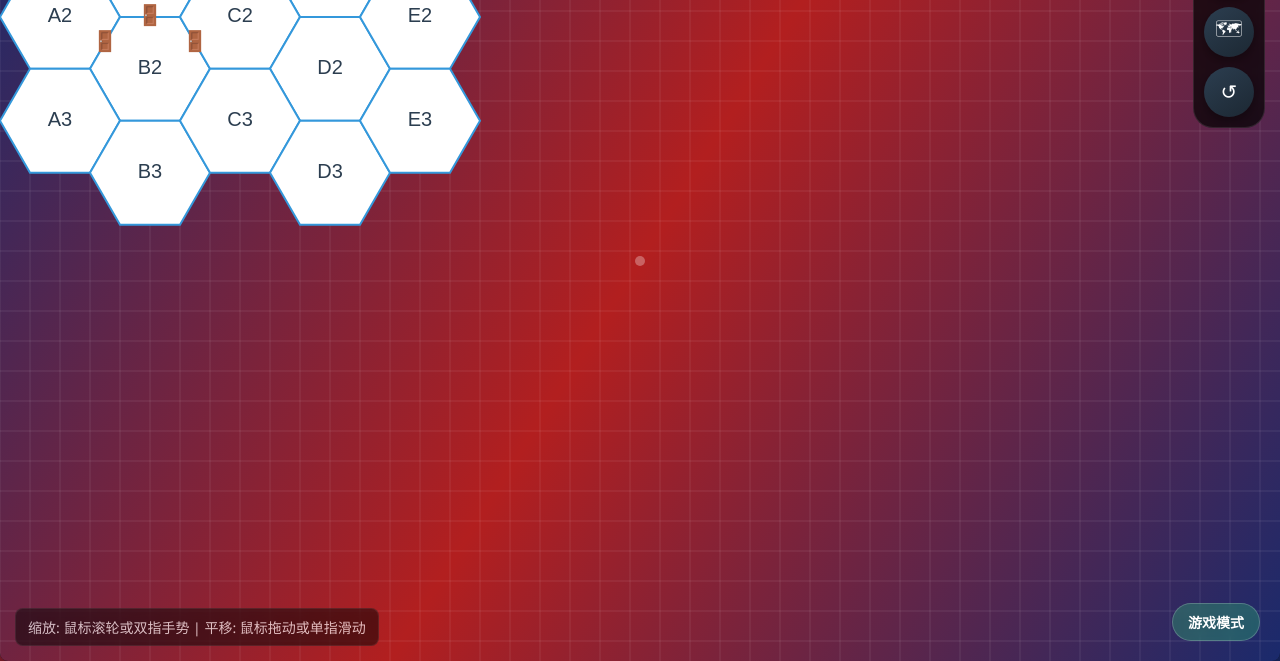
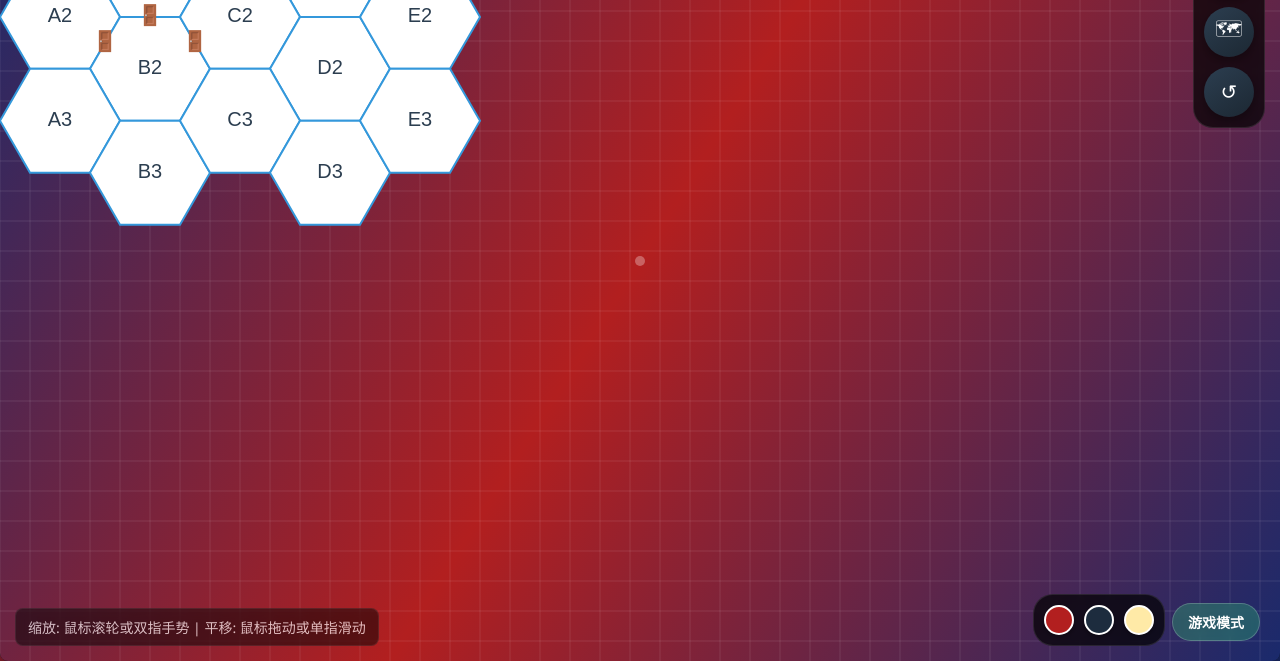
Before and after one commit to txs-ft/html-tools, a plain HTML site: page app/hex-ground/index.html in a window 1280 px wide. Shown: the part 139-800 px from the top of the page. Drawn offline with Linux system fonts and the light colour scheme.

Commit message:
Added theme manager

```diff
--- a/app/hex-ground/css/main.css
+++ b/app/hex-ground/css/main.css
@@ -159,3 +159,15 @@ h1 {
     border: 1px solid rgba(255, 255, 255, 0.1);
     display: none;
 }
+
+.theme-switcher {
+    background: rgba(0, 0, 0, 0.7);
+    padding: 10px;
+    border-radius: 20px;
+    backdrop-filter: blur(5px);
+    border: 1px solid rgba(255, 255, 255, 0.1);
+}
+
+.theme-btn {
+    transition: all 0.3s ease;
+}
--- a/app/hex-ground/js/ui/map-renderer.js
+++ b/app/hex-ground/js/ui/map-renderer.js
@@ -1,4 +1,6 @@
 import { HexMap } from '../core/hex-map.js';
+import { ThemeManager } from './theme-manager.js';
+
 
 /**
  * 路徑：hex-ground/js/ui/map-renderer.js
@@ -62,14 +64,21 @@ export class MapRenderer {
         const width = this.canvas.width;
         const height = this.canvas.height;
 
+        // 从主题管理器获取背景渐变
+        const gradientColors = ThemeManager.getTheme().backgroundGradient;
+
         // 创建渐变背景
         const gradient = ctx.createLinearGradient(0, 0, width, height);
-        gradient.addColorStop(0, '#1a2a6c');
-        gradient.addColorStop(0.5, '#b21f1f');
-        gradient.addColorStop(1, '#1a2a6c');
+        gradient.addColorStop(0, gradientColors[0]);
+        gradient.addColorStop(0.5, gradientColors[1]);
+        gradient.addColorStop(1, gradientColors[2]);
 
         ctx.fillStyle = gradient;
         ctx.fillRect(0, 0, width, height);
+
+        // 绘制网格线 - 使用主题颜色
+        ctx.strokeStyle = ThemeManager.getTheme().gridLines;
+        ctx.lineWidth = 1;
 
         // 绘制网格线
         ctx.strokeStyle = 'rgba(255, 255, 255, 0.1)';
@@ -116,19 +125,20 @@ export class MapRenderer {
      */
     drawHexRoom(room) {
         const ctx = this.ctx;
+        const theme = ThemeManager.getTheme();
 
-        // 绘制六边形
+        // 绘制六边形 - 使用主题颜色
         this.drawHexagon(
             room.x,
             room.y,
             room.size,
-            room.hover ? '#e0f7fa' : '#ffffff',
-            room.hover ? '#f1c40f' : '#3498db'
+            room.hover ? theme.roomFillHover : theme.roomFill,
+            room.hover ? theme.roomBorderHover : theme.roomBorder
         );
 
-        // 绘制房间编号
-        ctx.fillStyle = '#2c3e50';
-        ctx.font = `${Math.max(12, room.size/3)}px Arial`;
+        // 绘制房间编号 - 使用主题字体和颜色
+        ctx.fillStyle = theme.roomText;
+        ctx.font = `${theme.roomFontSize(room.size)}px ${theme.roomFont}`;
         ctx.textAlign = 'center';
         ctx.textBaseline = 'middle';
         ctx.fillText(room.id, room.x, room.y);
@@ -196,6 +206,7 @@ export class MapRenderer {
      */
     drawHexDoor(door, mode) {
         const ctx = this.ctx;
+        const theme = ThemeManager.getTheme();
 
         if (mode === 'game') {
             // 游戏模式下只绘制可用的门
@@ -210,18 +221,22 @@ export class MapRenderer {
         if (mode === 'edit') {
             if (door.isUsable) {
                 ctx.globalAlpha = 1.0;
+                ctx.fillStyle = theme.doorActive;
             } else {
                 ctx.globalAlpha = 0.5;
+                ctx.fillStyle = theme.doorInactive;
             }
 
             // 鼠标悬停效果
             if (door.hover) {
-                ctx.shadowColor = '#f1c40f';
+                ctx.shadowColor = theme.doorHover;
                 ctx.shadowBlur = 15;
             }
+        } else {
+            ctx.fillStyle = theme.doorActive;
         }
 
-        ctx.font = `20px Arial`;
+        ctx.font = `${theme.doorFontSize}px ${theme.doorFont}`;
         ctx.textAlign = 'center';
         ctx.textBaseline = 'middle';
         ctx.fillText('🚪', 0, 0);
--- /dev/null
+++ b/app/hex-ground/js/ui/theme-manager.js
@@ -0,0 +1,90 @@
+// 路径：hex-ground/js/ui/theme-manager.js
+
+/**
+ * 主题管理器，集中管理所有视觉样式
+ */
+export class ThemeManager {
+    static themes = {
+        default: {
+            name: "默认主题",
+            roomFill: '#ffffff',
+            roomFillHover: '#e0f7fa',
+            roomBorder: '#3498db',
+            roomBorderHover: '#f1c40f',
+            roomText: '#2c3e50',
+            doorActive: '#2ecc71',
+            doorInactive: '#95a5a6',
+            doorHover: '#f1c40f',
+            backgroundGradient: ['#1a2a6c', '#b21f1f', '#1a2a6c'],
+            gridLines: 'rgba(255, 255, 255, 0.1)',
+            roomFont: 'Arial',
+            doorFont: 'Arial',
+            roomFontSize: roomSize => Math.max(12, roomSize / 3),
+            doorFontSize: 20
+        },
+        dark: {
+            name: "深色主题",
+            roomFill: '#34495e',
+            roomFillHover: '#4a6b8a',
+            roomBorder: '#1abc9c',
+            roomBorderHover: '#f1c40f',
+            roomText: '#ecf0f1',
+            doorActive: '#27ae60',
+            doorInactive: '#7f8c8d',
+            doorHover: '#f39c12',
+            backgroundGradient: ['#0d1520', '#1d2c3e', '#0d1520'],
+            gridLines: 'rgba(200, 200, 200, 0.1)',
+            roomFont: 'Arial',
+            doorFont: 'Arial',
+            roomFontSize: roomSize => Math.max(12, roomSize / 3),
+            doorFontSize: 20
+        },
+        pastel: {
+            name: "柔和主题",
+            roomFill: '#ffeaa7',
+            roomFillHover: '#fdcb6e',
+            roomBorder: '#74b9ff',
+            roomBorderHover: '#ff7675',
+            roomText: '#2d3436',
+            doorActive: '#55efc4',
+            doorInactive: '#dfe6e9',
+            doorHover: '#ff7675',
+            backgroundGradient: ['#a29bfe', '#ffeaa7', '#a29bfe'],
+            gridLines: 'rgba(45, 52, 54, 0.1)',
+            roomFont: 'Comic Sans MS, cursive',
+            doorFont: 'Comic Sans MS, cursive',
+            roomFontSize: roomSize => Math.max(14, roomSize / 2.5),
+            doorFontSize: 22
+        }
+    };
+
+    static currentTheme = 'default';
+
+    /**
+     * 设置当前主题
+     * @param {string} themeName - 主题名称
+     */
+    static setTheme(themeName) {
+        if (this.themes[themeName]) {
+            this.currentTheme = themeName;
+            return true;
+        }
+        return false;
+    }
+
+    /**
+     * 获取当前主题配置
+     * @returns {Object} 主题配置对象
+     */
+    static getTheme() {
+        return this.themes[this.currentTheme];
+    }
+
+    /**
+     * 获取可用主题列表
+     * @returns {Array} 主题名称列表
+     */
+    static getAvailableThemes() {
+        return Object.keys(this.themes);
+    }
+}
--- a/app/hex-ground/js/ui/ui-controller.js
+++ b/app/hex-ground/js/ui/ui-controller.js
@@ -1,5 +1,7 @@
 import { MapRenderer } from './map-renderer.js';
 import { HexMap } from '../core/hex-map.js';
+import { ThemeManager } from './theme-manager.js';
+import stateManager from '../state/state-manager.js';
 
 /**
  * 路徑：hex-ground/js/ui/ui-controller.js
@@ -70,6 +72,9 @@ export class UIController {
 
         // 添加事件监听器
         this.setupEventListeners();
+
+        // 添加主题切换功能
+        this.addThemeSwitcher();
 
         // 初始绘制
         this.draw();
@@ -511,4 +516,55 @@ export class UIController {
         // 重绘以更新悬停效果
         this.draw();
     }
+
+    /**
+     * 添加主题切换控件
+     */
+    addThemeSwitcher() {
+        const themeContainer = document.createElement('div');
+        themeContainer.className = 'theme-switcher';
+        themeContainer.style.position = 'absolute';
+        themeContainer.style.bottom = '15px';
+        themeContainer.style.right = '115px';
+        themeContainer.style.zIndex = '10';
+        themeContainer.style.display = 'flex';
+        themeContainer.style.gap = '10px';
+
+        const themes = ThemeManager.getAvailableThemes();
+        themes.forEach(themeName => {
+            const theme = ThemeManager.themes[themeName];
+            const btn = document.createElement('button');
+            btn.className = 'theme-btn';
+            btn.title = theme.name;
+            btn.style.width = '30px';
+            btn.style.height = '30px';
+            btn.style.borderRadius = '50%';
+            btn.style.border = '2px solid white';
+            btn.style.cursor = 'pointer';
+            btn.style.background = theme.backgroundGradient[1];
+            btn.style.boxShadow = '0 2px 5px rgba(0,0,0,0.3)';
+
+            btn.addEventListener('click', () => {
+                ThemeManager.setTheme(themeName);
+                this.renderer.draw(
+                    stateManager.get('mode'),
+                    stateManager.get('offset').x,
+                    stateManager.get('offset').y,
+                    stateManager.get('scale')
+                );
+
+                // 更新按钮选中状态
+                document.querySelectorAll('.theme-btn').forEach(b => {
+                    b.style.transform = '';
+                    b.style.boxShadow = '0 2px 5px rgba(0,0,0,0.3)';
+                });
+                btn.style.transform = 'scale(1.2)';
+                btn.style.boxShadow = '0 0 10px rgba(255,255,255,0.8)';
+            });
+
+            themeContainer.appendChild(btn);
+        });
+
+        document.querySelector('.container').appendChild(themeContainer);
+    }
 }
```
